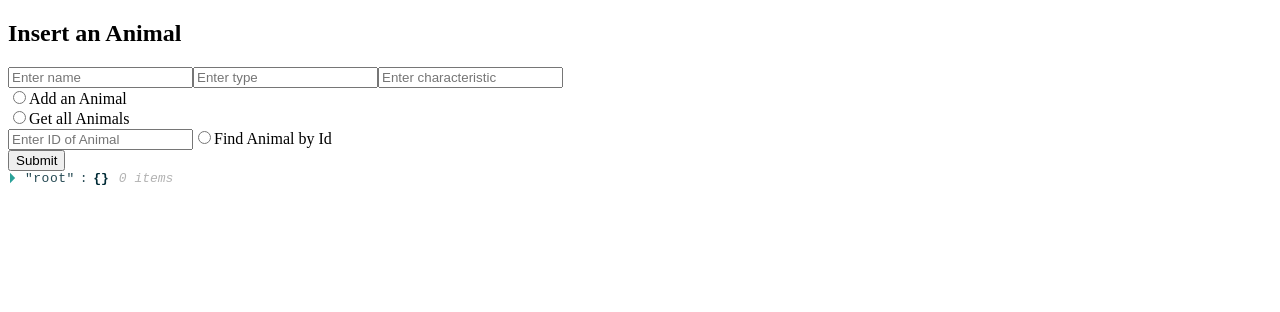
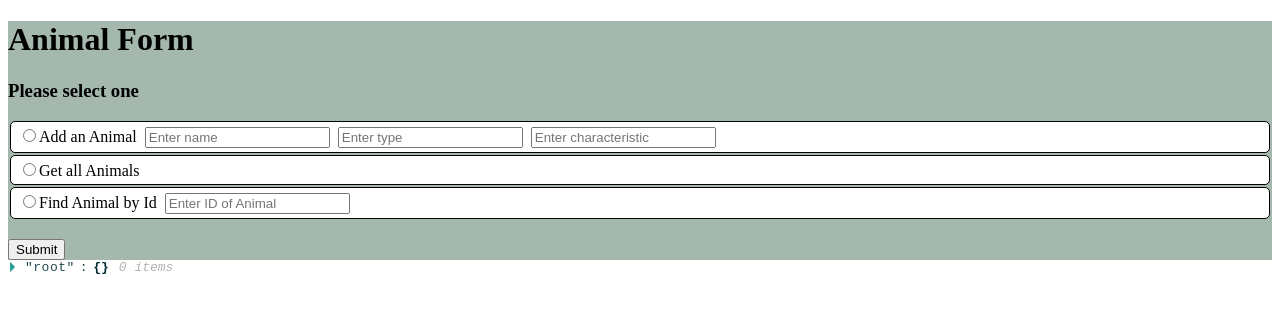
Before and after one commit to bryanakitchen/bonus-front, a React app: page / in a window 1280 px wide. Shown: the top 312 px of the page. Built offline with nearby package versions, Linux system fonts and the light colour scheme.

Commit message:
very minimal styling to show options

```diff
--- /dev/null
+++ b/src/components/request/Request.css
@@ -0,0 +1,16 @@
+.Request {
+    background: rgb(165, 184, 174);
+
+    div {
+        border: solid 1px black;
+        padding: 4px;
+        margin: 2px;
+        background: white;
+        border-radius: 5px;
+
+        input {
+            margin-left: 8px;
+        }
+    }
+
+}
--- a/src/components/request/Request.jsx
+++ b/src/components/request/Request.jsx
@@ -1,13 +1,26 @@
 /* eslint-disable max-len */
 import React from 'react';
 import PropTypes from 'prop-types';
+import styles from './Request.css';
 
 function Request({ onSubmit, onChange, name, type, characteristic, method, id }) {
 
   return (
     <>
-      <form onSubmit={onSubmit} >
-        <h2>Insert an Animal</h2>
+      <form onSubmit={onSubmit} className={ styles.Request }>
+        <h1>Animal Form</h1>
+
+        <h3>Please select one</h3>
+        <div>
+          <input
+            id="post"
+            type="radio"
+            name="method"
+            value="post"
+            checked={method === 'post'}
+            onChange={onChange} />
+          <label htmlFor="post">Add an Animal</label>
+
           <input
             type="text"
             placeholder="Enter name"
@@ -28,18 +41,9 @@ function Request({ onSubmit, onChange, name, type, characteristic, method, id })
             name="characteristic"
             value={characteristic}
             onChange={onChange} />
+        </div>
 
-        <br />
-        <input
-          id="post"
-          type="radio"
-          name="method"
-          value="post"
-          checked={method === 'post'}
-          onChange={onChange} />
-        <label htmlFor="post">Add an Animal</label>
-
-        <br />
+        <div>
           <input
             id="get"
             type="radio"
@@ -48,15 +52,9 @@ function Request({ onSubmit, onChange, name, type, characteristic, method, id })
             checked={method === 'get'}
             onChange={onChange} />
           <label htmlFor="get">Get all Animals</label>
+        </div>
 
-        <br />
-        <input
-          type="text"
-          placeholder="Enter ID of Animal"
-          name="id"
-          value={id}
-          onChange={onChange} />
-
+        <div>
           <input
             id="find"
             type="radio"
@@ -65,6 +63,14 @@ function Request({ onSubmit, onChange, name, type, characteristic, method, id })
             checked={method === 'find'}
             onChange={onChange} />
           <label htmlFor="find">Find Animal by Id</label>
+
+          <input
+            type="text"
+            placeholder="Enter ID of Animal"
+            name="id"
+            value={id}
+            onChange={onChange} />
+        </div>
 
         {/* <input
           id="put"
```
Lines whose indentation alone changed are shown as unchanged.
